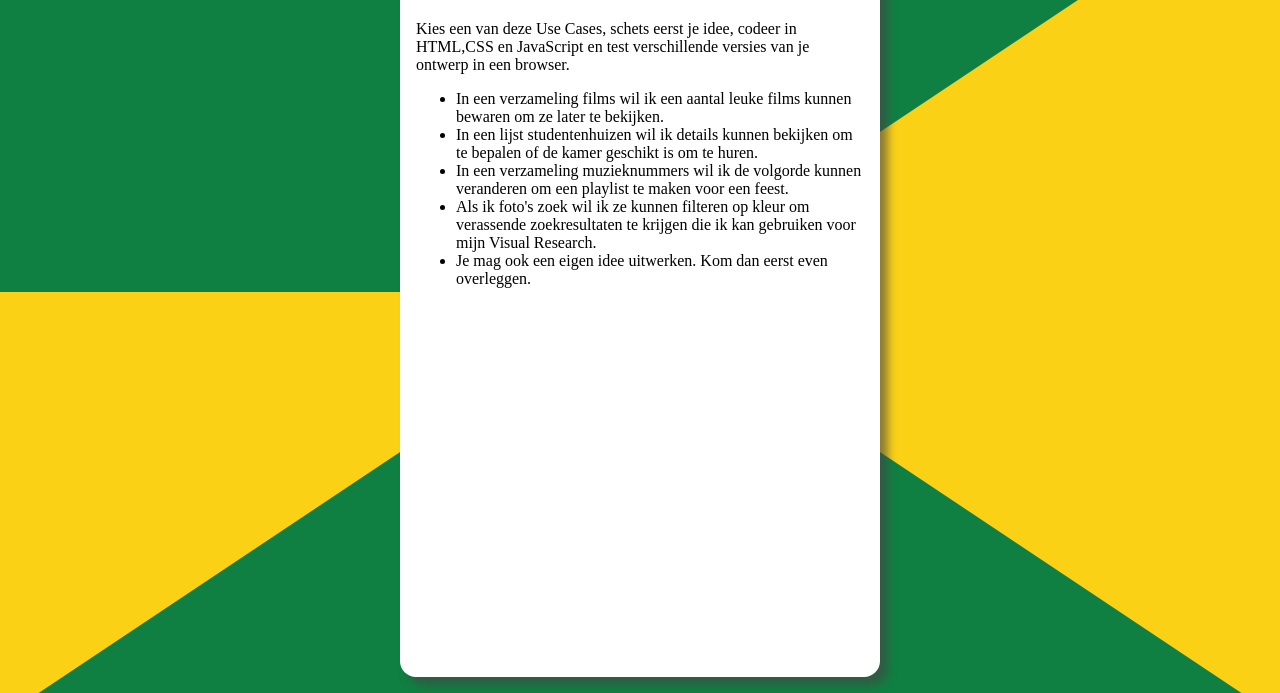
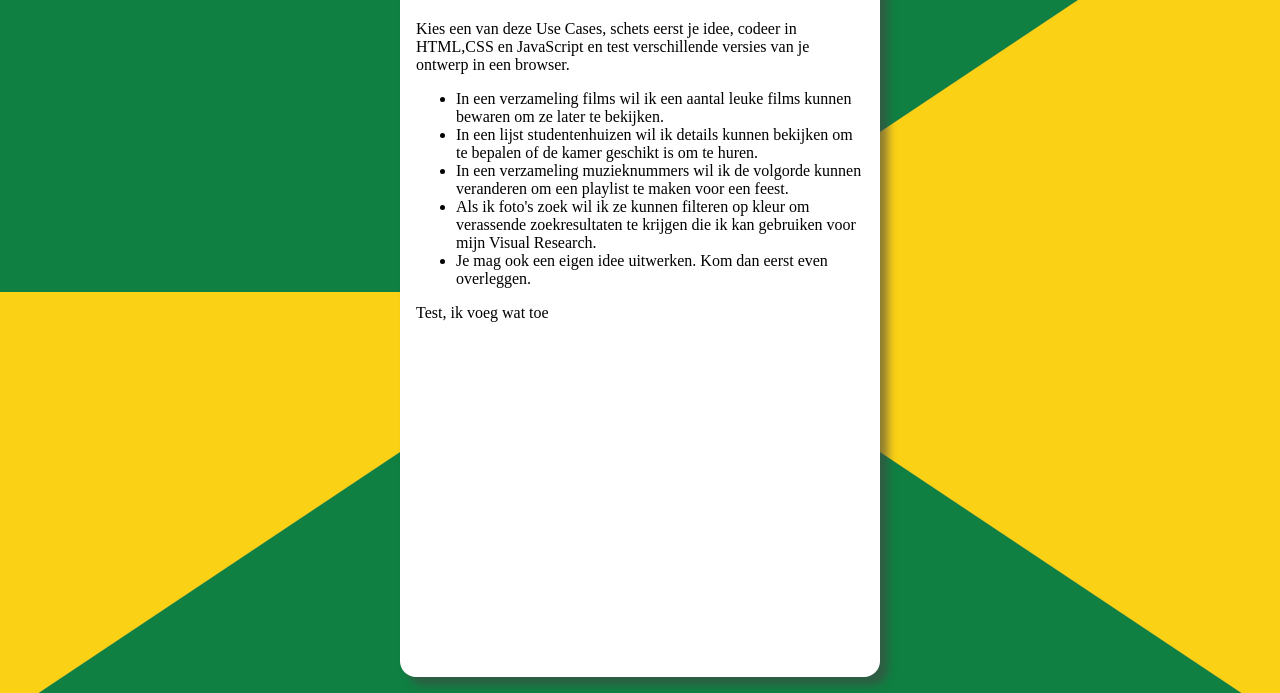
Before and after one commit to CMDA/frontend-voor-designers-2021, a plain HTML site: page opdracht1/demo/index.html in a window 1280 px wide. Shown: the part 107-800 px from the top of the page. Drawn offline with Linux system fonts and the light colour scheme.

Commit message:
Update index.html
Test commit

```diff
--- a/opdracht1/demo/index.html
+++ b/opdracht1/demo/index.html
@@ -19,6 +19,8 @@
       </ul>
     </main>
 
+    Test, ik voeg wat toe
+
     <script src="js/script.js" type="text/javascript"></script>
   </body>
 </html>
```
